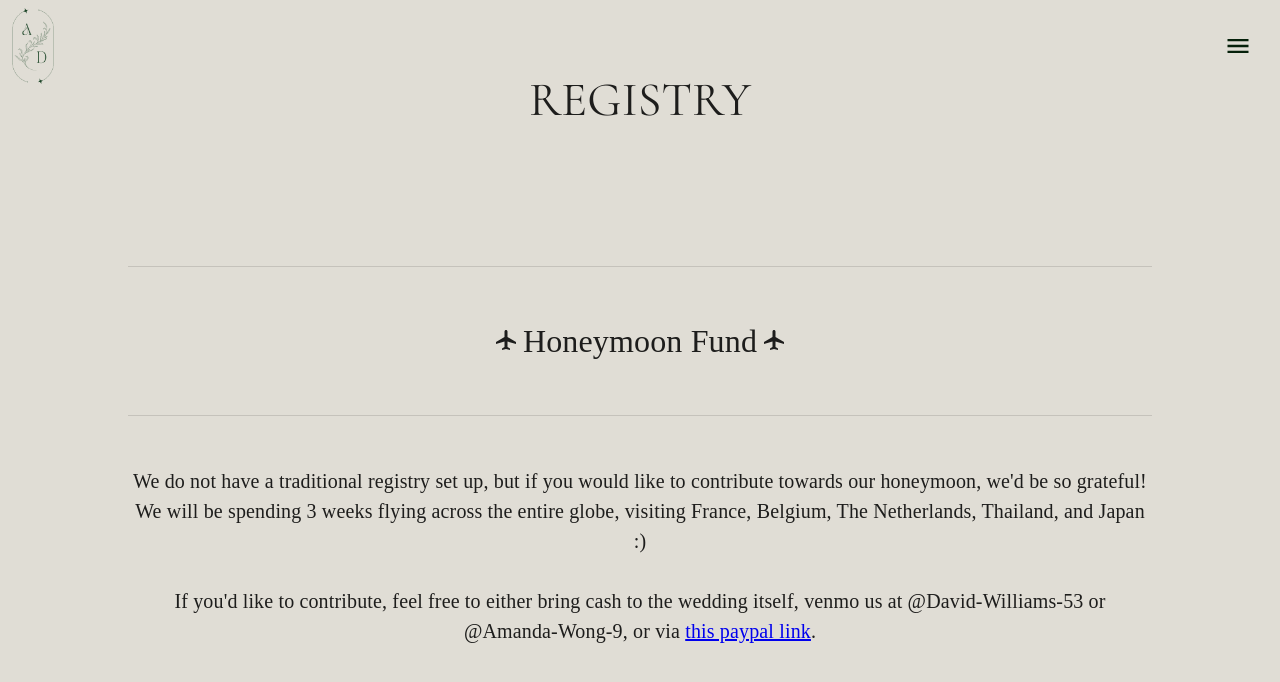
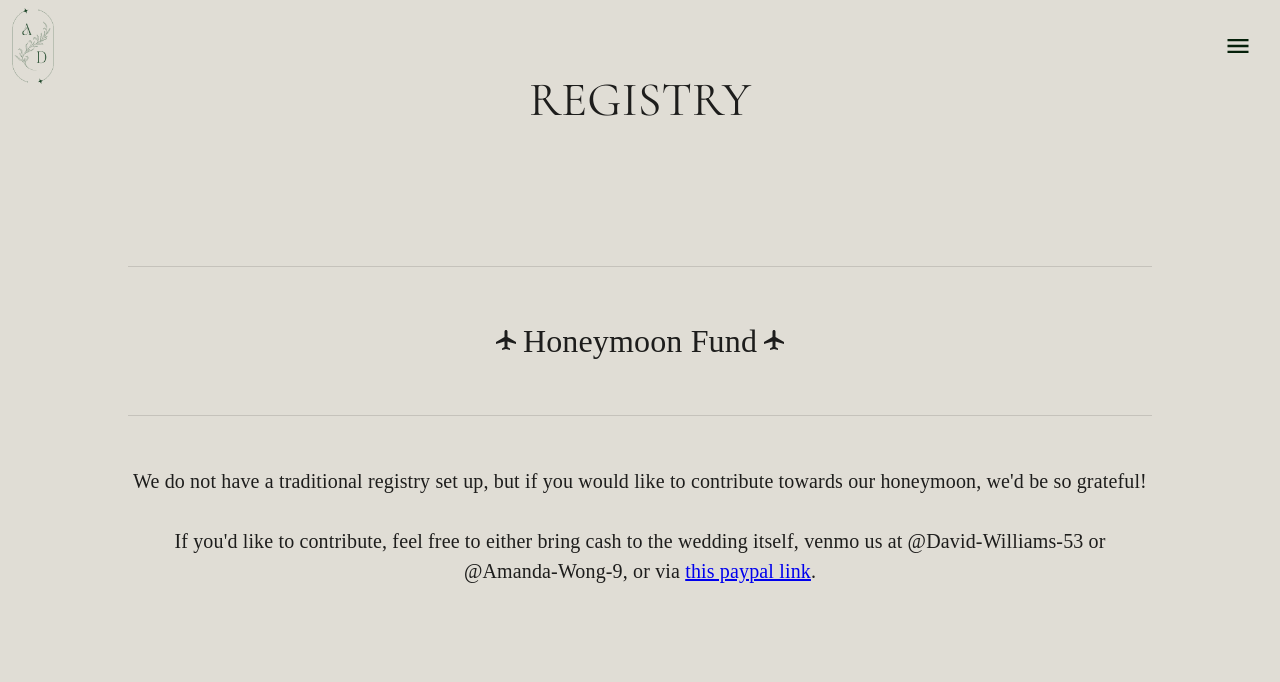
Before and after one commit to dwilliams27/wedding-ui, a React (Create React App) app: page /registry in a window 1280 px wide. Shown: the top 682 px of the page. Built offline with nearby package versions, Linux system fonts and the light colour scheme; a web font is replaced by a local one.

Commit message:
major: change text

```diff
--- a/src/components/Registry.tsx
+++ b/src/components/Registry.tsx
@@ -44,7 +44,7 @@ export default function Registry() {
             </Typography>
             <Divider flexItem sx={{ marginTop: '50px', marginBottom: '50px' }}/>
             <Typography sx={{ fontSize: '1.25rem', marginBottom: '50px' }}>
-              We do not have a traditional registry set up, but if you would like to contribute towards our honeymoon, we'd be so grateful! We will be spending 3 weeks flying across the entire globe, visiting France, Belgium, The Netherlands, Thailand, and Japan :)
+              We do not have a traditional registry set up, but if you would like to contribute towards our honeymoon, we'd be so grateful!
               <br></br>
               <br></br>
               If you'd like to contribute, feel free to either bring cash to the wedding itself, venmo us at @David-Williams-53 or @Amanda-Wong-9, or via <a href="https://paypal.me/davidamandahoneymoon" target="_blank">this paypal link</a>.
```
